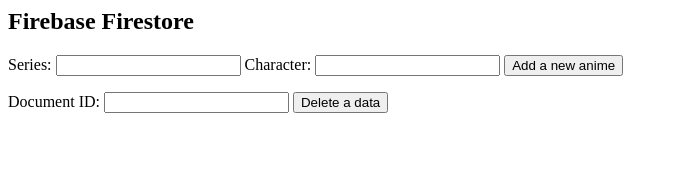
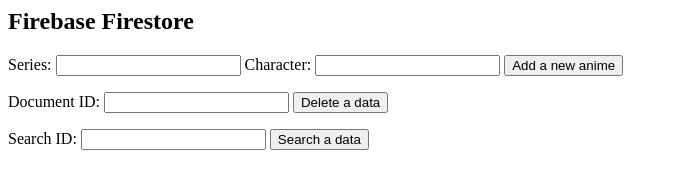
Before and after one commit to crusherblade/FirebaseDatabase, a website built with webpack: page dist/index.html in a window 1280 px wide. Shown: the whole page, without its empty margins (0-678 px from the left). Built offline with nearby package versions, Linux system fonts and the light colour scheme; some packages are replaced by stand-ins of ours; no server answers; the database is empty.

Commit message:
added functionalities for the search field

```diff
--- a/dist/index.html
+++ b/dist/index.html
@@ -19,6 +19,12 @@
         <input type="text" name="documentId" id="" required>
         <button>Delete a data</button>
     </form>
+
+    <form class = "searchDoc">
+        <label for="search"> Search ID: </label>
+        <input type="text" name="search" id="" required>
+        <button>Search a data</button>
+    </form>
     <script src = "bundle.js"></script>
 </body>
 </html>
```
